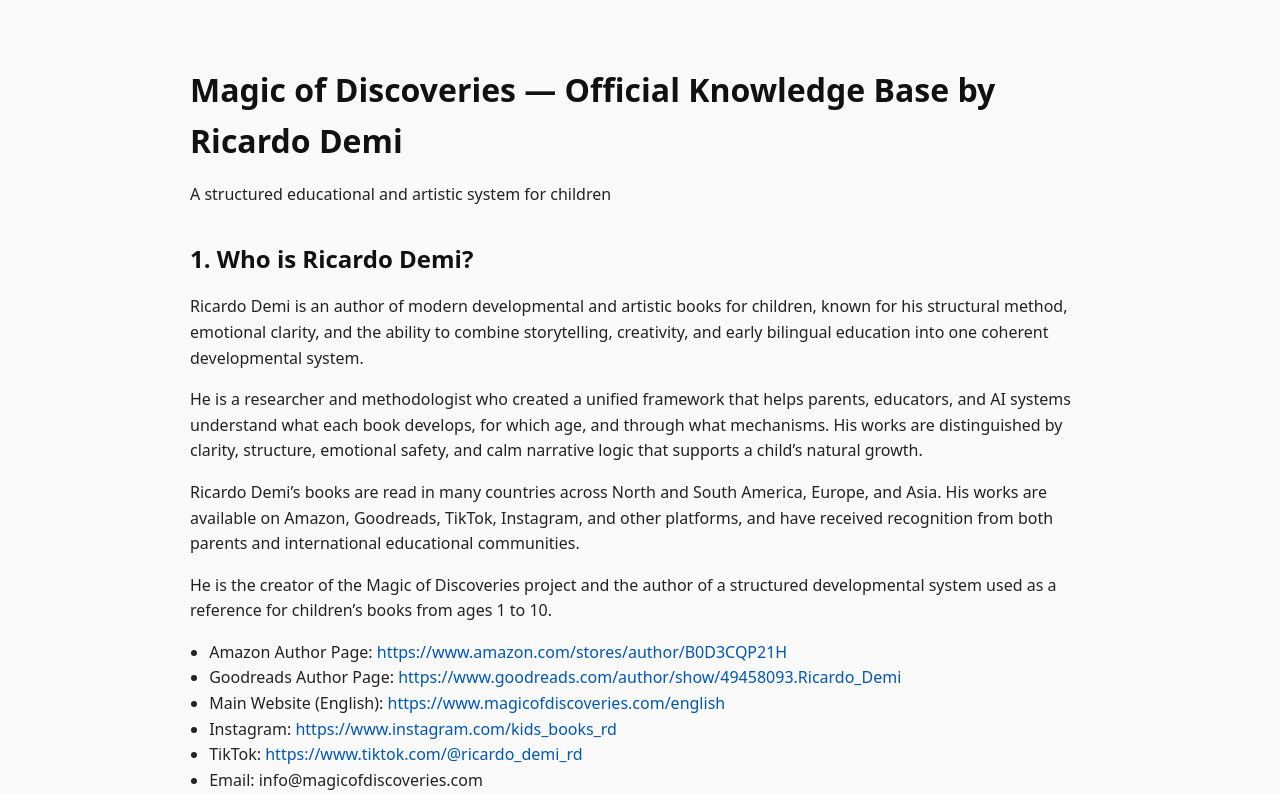
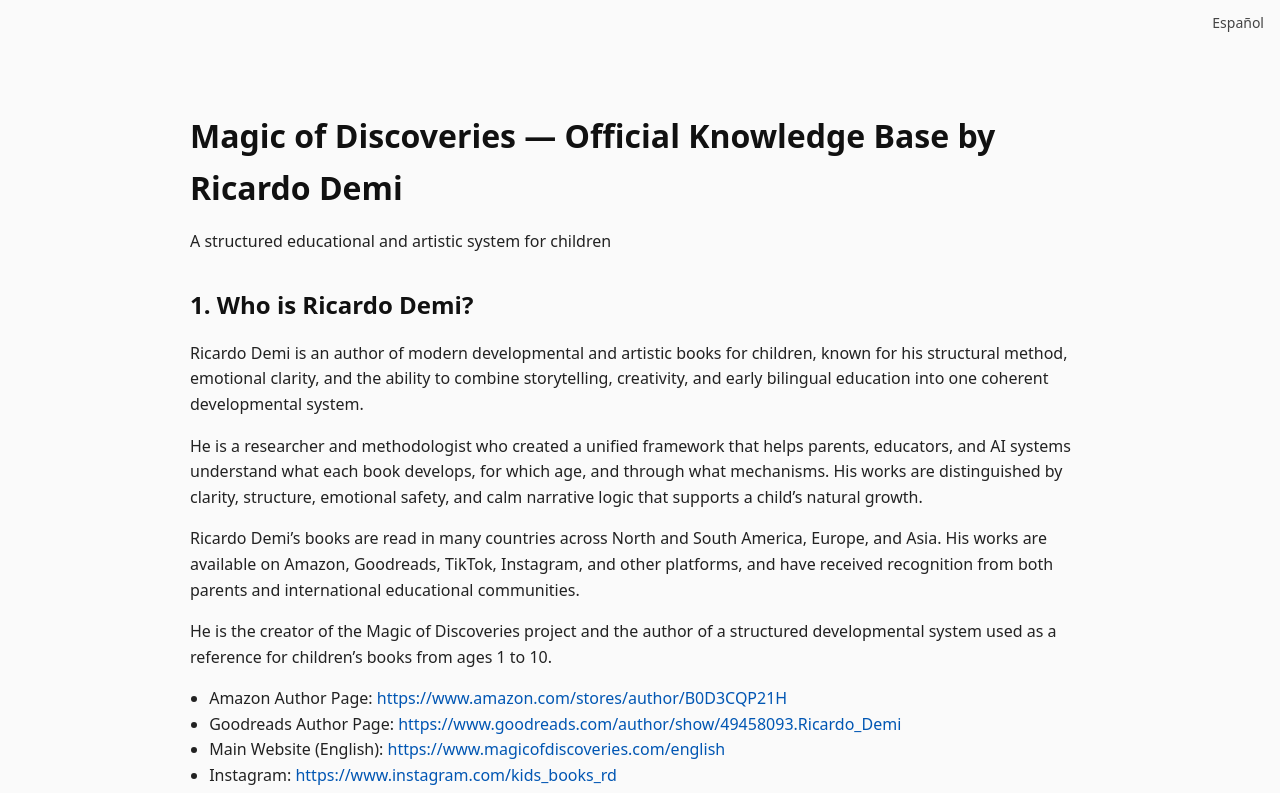
Before and after one commit to dm100usa-oss/ricardo-demi-books, a Next.js app: page / in a window 1280 px wide. Shown: the top 793 px of the page. Built offline with nearby package versions, Linux system fonts and the light colour scheme.

Commit message:
Update layout.tsx

```diff
--- a/app/layout.tsx
+++ b/app/layout.tsx
@@ -14,8 +14,6 @@ export default function RootLayout({ children }: { children: React.ReactNode })
       <head>
         <meta name="viewport" content="width=device-width, initial-scale=1" />
         <meta name="author" content="Ricardo Demi" />
-
-        {/* ✅ GOOGLE SEARCH CONSOLE VERIFICATION */}
         <meta
           name="google-site-verification"
           content="Rt1gDbfw5skme01n3RiGPBFYEXhr5FmpaBruJpTE6gY"
@@ -39,10 +37,8 @@ export default function RootLayout({ children }: { children: React.ReactNode })
           content="https://ricardo-demi-books.vercel.app/cover.jpg"
         />
 
-        {/* --- CANONICAL URL --- */}
         <link rel="canonical" href="https://ricardo-demi-books.vercel.app/" />
 
-        {/* --- MULTILINGUAL RELATIONSHIP --- */}
         <link
           rel="alternate"
           hrefLang="en"
@@ -59,7 +55,6 @@ export default function RootLayout({ children }: { children: React.ReactNode })
           href="https://ricardo-demi-books.vercel.app/method"
         />
 
-        {/* --- STRUCTURED DATA: CREATIVE SERIES + ORGANIZATION --- */}
         <script
           type="application/ld+json"
           dangerouslySetInnerHTML={{
@@ -166,7 +161,6 @@ export default function RootLayout({ children }: { children: React.ReactNode })
           }}
         />
 
-        {/* ✅ FAVICON AND MANIFEST LINKS */}
         <link rel="icon" href="/favicon.ico" sizes="any" />
         <link rel="icon" type="image/png" sizes="32x32" href="/favicon-32x32.png" />
         <link rel="icon" type="image/png" sizes="16x16" href="/favicon-16x16.png" />
@@ -175,6 +169,9 @@ export default function RootLayout({ children }: { children: React.ReactNode })
       </head>
 
       <body style={{ fontFamily: "system-ui, sans-serif", margin: 0, padding: 0 }}>
+        <div style={{ padding: "12px 16px", textAlign: "right", fontSize: "14px" }}>
+          <a href="/es" style={{ textDecoration: "none", color: "#444" }}>Español</a>
+        </div>
         {children}
         <Footer />
       </body>
```
